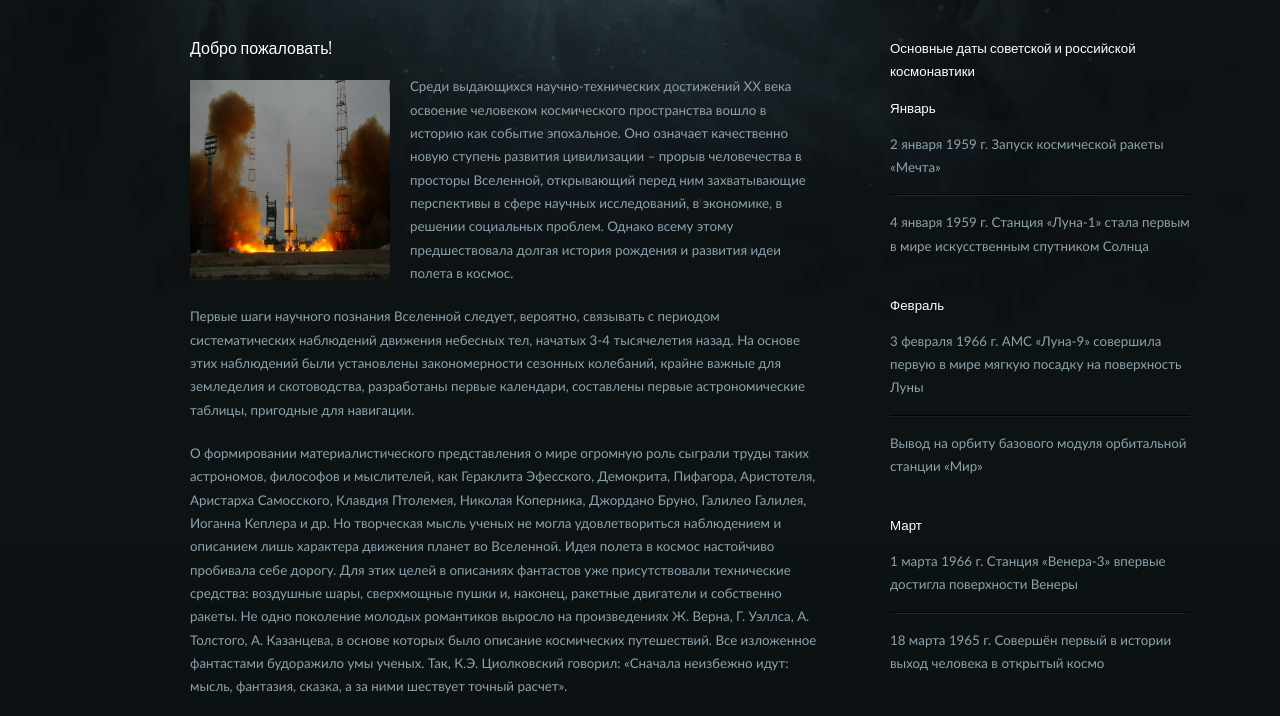
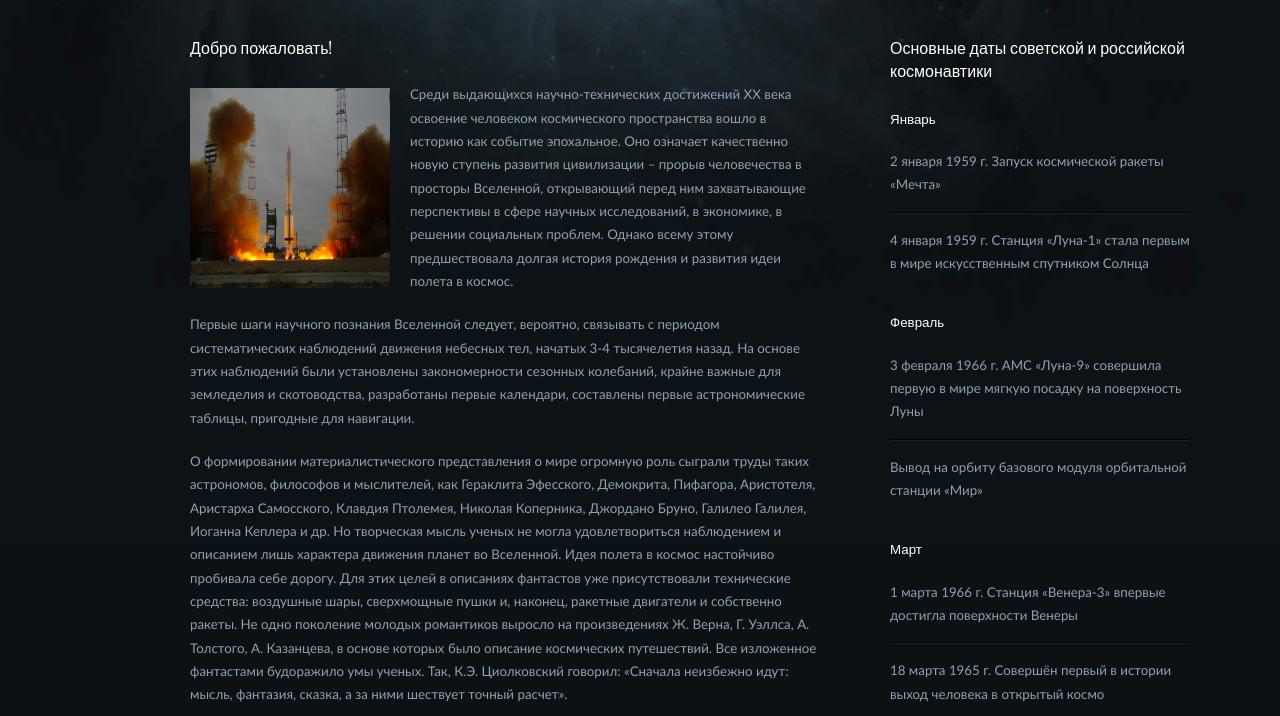
Before and after one commit to pesols/pesols.github.io, a plain HTML site: page index.html in a window 1280 px wide. Shown: the part 254-970 px from the top of the page. Drawn offline with nearby package versions, Linux system fonts and the light colour scheme.

Commit message:
Update style.css

```diff
--- a/style.css
+++ b/style.css
@@ -42,13 +42,13 @@ h2 {
 
 h2,h3,h4 {
 	color: #FFFFFF;
-	margin-bottom: 1em;
+	margin-bottom: 1.5em;
 	font-family: Oswald, sans-serif;
 	text-shadow: 0px 1px 1px #0C1114;
 }
 
 h3 {
-	font-size: 1em;
+	font-size: 1.2em;
 }
 
 h4 {
```
